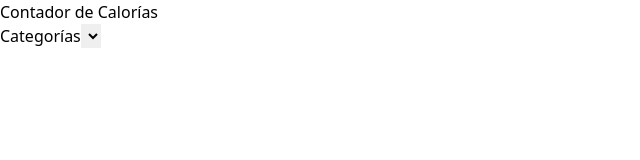
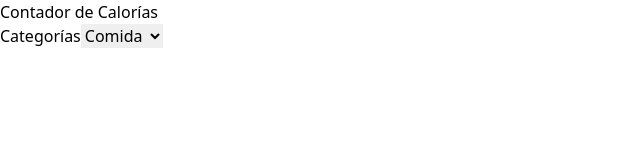
Before and after one commit to cilfonegabriel/calorie-tracker, a React (Vite) app: page / in a window 1280 px wide. Shown: the top 160 px of the page, without its empty margins (0-640 px from the left). Built offline with nearby package versions, Linux system fonts and the light colour scheme.

Commit message:
Defining the type of data and rendering the type of category in the selection form

```diff
--- a/src/components/Form.tsx
+++ b/src/components/Form.tsx
@@ -1,3 +1,4 @@
+import { categories } from "../data/categories"
 
 export default function Form() {
   return (
@@ -10,7 +11,11 @@ export default function Form() {
                 className="border border-slate-300 p-2 rounded-lg w-full bg-white"
                 id="category"
             >
-
+                {categories.map(category => (
+                    <option>
+                        {category.name}
+                    </option>
+                ))}
             </select>
         </div>
     </form>
--- a/src/data/categories.ts
+++ b/src/data/categories.ts
@@ -1,4 +1,6 @@
-const categories = [
+import type { Category } from "../types"
+
+export const categories : Category[] = [
     { id: 1, name: 'Comida'},
     { id: 2, name: 'Ejercicio'}
   ]
--- /dev/null
+++ b/src/types/index.ts
@@ -0,0 +1,4 @@
+export type Category = {
+    id: number,
+    name: string
+}
```
